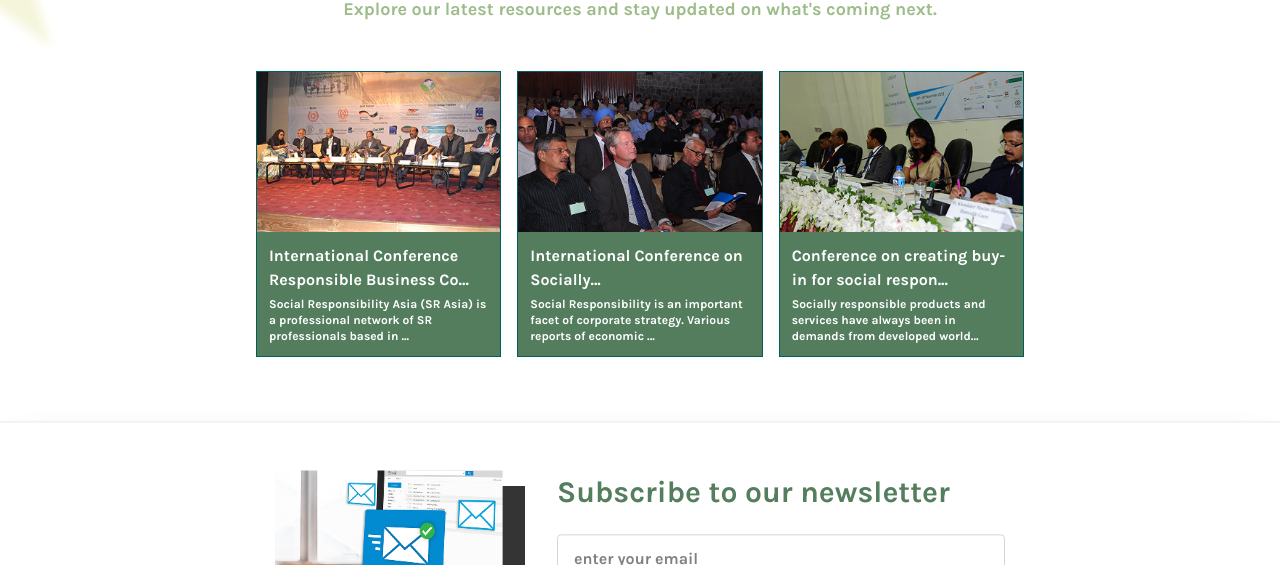
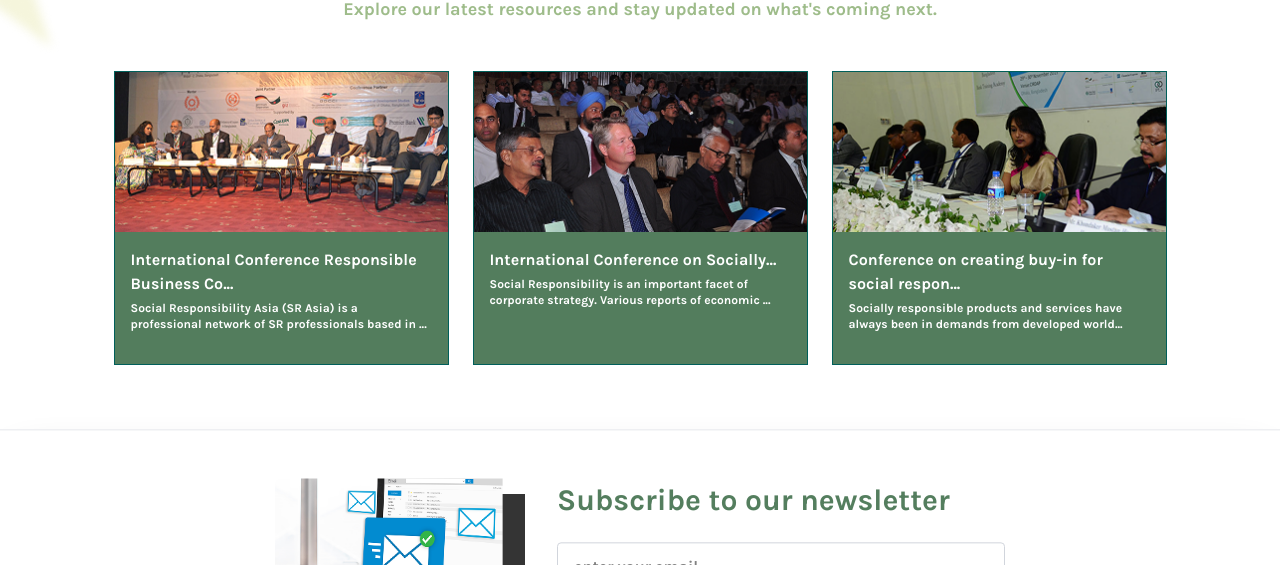
Before and after one commit to HarshJajaniya/sr-asia, a Next.js app: page / in a window 1280 px wide. Shown: the part 4357-4922 px from the top of the page. Built offline with nearby package versions, Linux system fonts and the light colour scheme.

Commit message:
insight card hover

```diff
--- a/src/components/home/insights.tsx
+++ b/src/components/home/insights.tsx
@@ -1,59 +1,8 @@
 "use client"
 
 import Image from "next/image"
-import { useEffect, useRef } from "react"
-import gsap from "gsap"
-import { ScrollTrigger } from "gsap/ScrollTrigger"
-
-gsap.registerPlugin(ScrollTrigger)
 
 export default function Page() {
-  const headingRef = useRef(null)
-  const subHeadingRef = useRef(null)
-  const cardRefs = useRef<HTMLDivElement[]>([])
-
-  useEffect(() => {
-    // Heading animation
-    gsap.from(headingRef.current, {
-      opacity: 0,
-      y: -30,
-      duration: 1,
-      delay: 0.5,
-      ease: "power3.out",
-      scrollTrigger: {
-        trigger: headingRef.current,
-        start: "top 80%",
-      },
-    })
-
-    // Subheading animation
-    gsap.from(subHeadingRef.current, {
-      opacity: 0,
-      y: 30,
-      duration: 1,
-      ease: "power3.out",
-      scrollTrigger: {
-        trigger: subHeadingRef.current,
-        start: "top 85%",
-      },
-    })
-
-    // Cards animation
-    cardRefs.current.forEach((card, index) => {
-      gsap.from(card, {
-        opacity: 0,
-        y: 40,
-        duration: 3,
-        delay: index * 0.2,
-        ease: "power3.out",
-        scrollTrigger: {
-          trigger: card,
-          start: "top 85%",
-        },
-      })
-    })
-  }, [])
-
   return (
     <div className="w-full bg-white">
       {/* Memberships & Global Alliances Section */}
@@ -63,10 +12,7 @@ export default function Page() {
           <Image src="/Star.png" alt="Decorative star" width={100} height={100} />
         </div>
 
-        <h2
-          className="text-3xl font-medium text-center text-[#537D5D] mb-24"
-          ref={headingRef}
-        >
+        <h2 className="text-3xl font-medium text-center text-[#537D5D] mb-24">
           Memberships &amp; Global Alliances
         </h2>
 
@@ -74,10 +20,7 @@ export default function Page() {
         <div className="relative mb-16">
           <div className="flex items-center justify-center mb-6">
             <div className="flex-1 hidden md:block"></div>
-            <h2
-              className="text-4xl font-medium text-[#537D5D] text-center mx-4"
-              ref={subHeadingRef}
-            >
+            <h2 className="text-4xl font-medium text-[#537D5D] text-center mx-4">
               Insights &amp; Events
             </h2>
             <div className="flex-1 flex items-center">
@@ -90,9 +33,9 @@ export default function Page() {
             Explore our latest resources and stay updated on what&apos;s coming next.
           </p>
 
-          {/* Conference Cards */}
-          <div className="max-w-4xl mx-auto px-4 md:px-8 lg:px-16">
-            <div className="grid grid-cols-1 md:grid-cols-3 gap-4">
+          {/* Conference Cards - Horizontal Scroll */}
+          <div className="overflow-x-auto">
+            <div className="flex gap-6 px-4 md:px-8 lg:px-16 justify-center">
               {[
                 {
                   img: "/insights/1.png",
@@ -115,22 +58,26 @@ export default function Page() {
               ].map((item, index) => (
                 <div
                   key={index}
-                  className="border border-teal-800 overflow-hidden"
-                  ref={(el) => {
-                    if (el) cardRefs.current[index] = el
-                  }}
+                  className="group transition-all duration-300 border border-teal-800 overflow-hidden relative w-[335px] hover:w-[508px] flex-shrink-0"
                 >
                   <div className="h-40 relative">
                     <Image
                       src={`${item.img}?height=200&width=400`}
-                      alt={item.title}
+                      alt={`Banner for ${item.title}`}
                       fill
                       className="object-cover"
                     />
                   </div>
-                  <div className="bg-[#537D5D] text-white p-3">
-                    <h3 className="text-base font-medium mb-1">{item.title}</h3>
-                    <p className="text-xs">{item.desc}</p>
+                  <div className="bg-[#537D5D] text-white p-4 flex flex-col justify-between h-full relative">
+                    <div>
+                      <h3 className="text-base font-medium mb-1">{item.title}</h3>
+                      <p className="text-xs mb-4">{item.desc}</p>
+                    </div>
+                    <button
+                      className="absolute bottom-4 right-4 opacity-0 group-hover:opacity-100 bg-[#F5F5DC] text-[#537D5D] text-sm px-3 py-1 rounded transition-opacity duration-300"
+                    >
+                      Register Now
+                    </button>
                   </div>
                 </div>
               ))}
--- a/src/components/home/stats.tsx
+++ b/src/components/home/stats.tsx
@@ -4,9 +4,16 @@ export default function StatsSection() {
   return (
     <div className="relative w-full py-16 px-4 md:px-8 lg:px-16 overflow-hidden">
       {/* World Map Background */}
-      <div className="absolute inset-0 z-0">
-        <Image src="/world-map.png" alt="World Map Background" fill className="object-contain opacity-15" priority />
-      </div>
+      <div className="absolute w-[1000] h-[690px] inset-0 z-0">
+  <Image
+    src="/12.png"
+    alt="World Map Background"
+    fill
+    className="object-contain  opacity-50"
+    priority
+  />
+</div>
+
 
       {/* Stats Grid */}
       <div className="relative z-10 max-w-7xl mx-auto">
```
Also changed, not shown: public/12.png (added).
